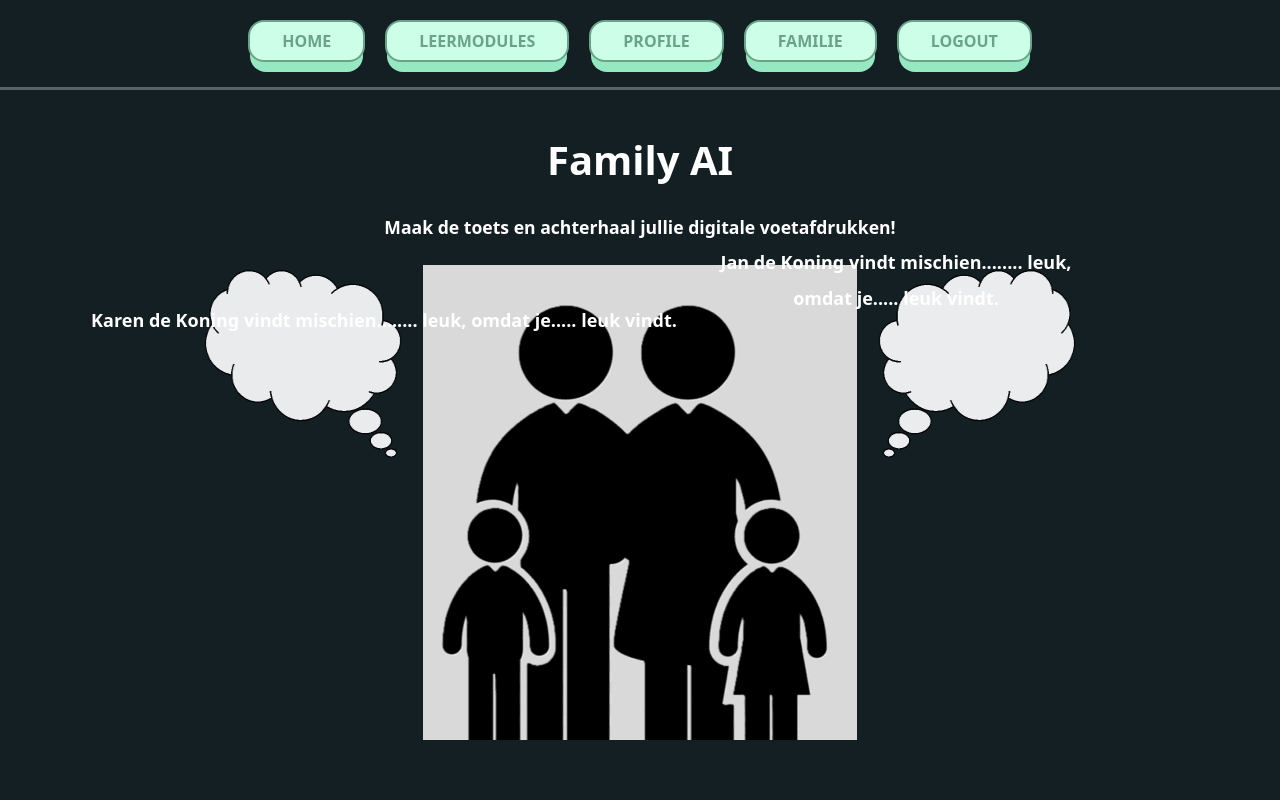
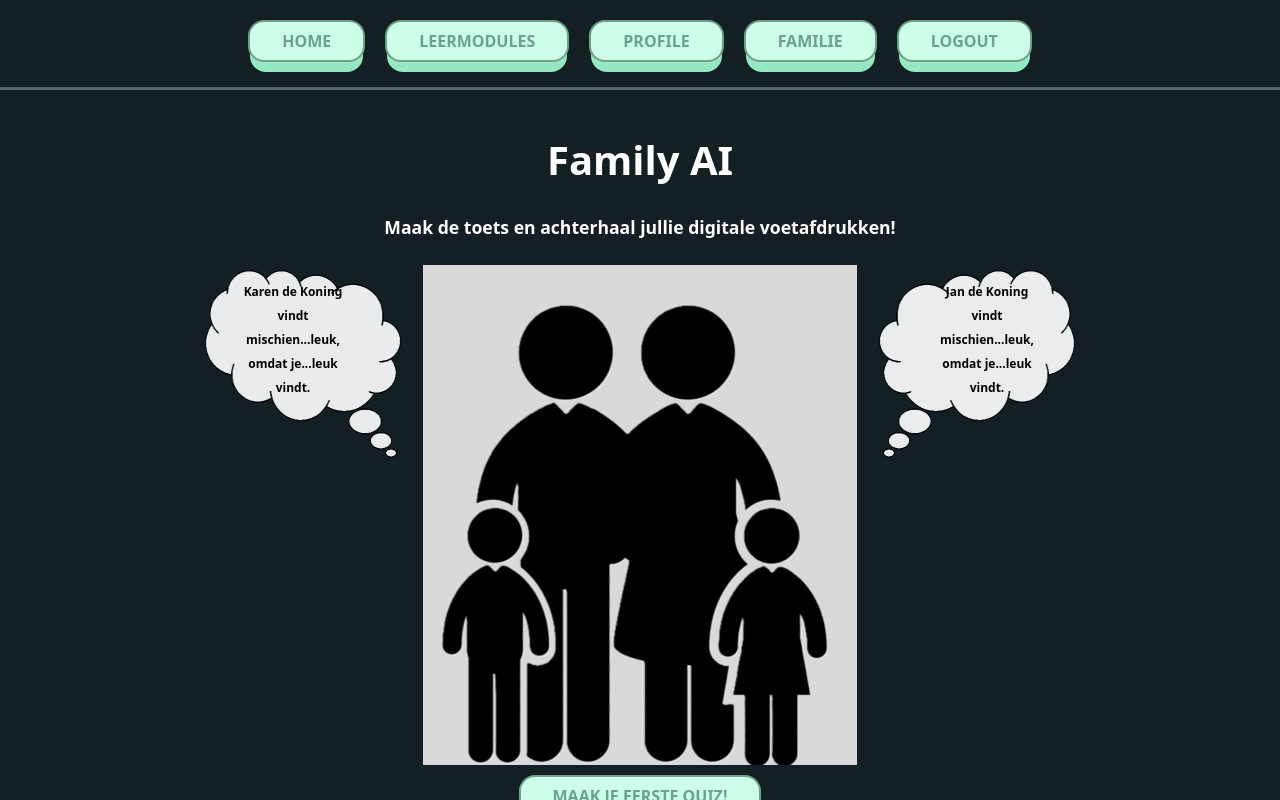
Before and after one commit to BryanBooij/TLE-3, a React (Vite) app: page /Home in a window 1280 px wide. Built offline with nearby package versions, Linux system fonts and the light colour scheme; sample sign-in values are in the browser's storage; a web font is replaced by a local one.

Commit message:
fixed new home page

```diff
--- a/src/Home.css
+++ b/src/Home.css
@@ -31,22 +31,24 @@
 
 .cloud-text-left {
     position: absolute;
-    top: 40%;
-    left: 30%;
+    top: 15%;
+    left: 45%;
     transform: translate(-50%, -50%);
-    font-size: 18px;
+    font-size: 12px;
     font-weight: bold;
     text-align: center;
+    color: black;
 }
 
 .cloud-text-right{
     position: absolute;
-    top: 35%;
-    left: 70%;
+    top: 15%;
+    left: 55%;
     transform: translate(-50%, -50%);
-    font-size: 18px;
+    font-size: 12px;
     font-weight: bold;
     text-align: center;
+    color: black;
 }
 
 .home-container h1{
--- a/src/Home.jsx
+++ b/src/Home.jsx
@@ -17,13 +17,17 @@ function Home(){
                 <h1>Family AI</h1>
                 <p>Maak de toets en achterhaal jullie digitale voetafdrukken!</p>
                 <div className="home-images">
-                    <img src="../public/cloud.png" alt="cloud" className="cloud" width="200" height="200"/>
-                    <span className="cloud-text-left">Karen de Koning vindt mischien........ leuk, omdat je..... leuk vindt.</span>
-                    <img src="../public/family-ai.png" alt="Family AI" className="home-image" width="434" height="500"/>
-                    <img src="../public/cloud2.png" alt="cloud" className="cloud" width="200" height="200"/>
-                    <span className="cloud-text-right">Jan de Koning vindt mischien........ leuk, omdat je..... leuk vindt.</span>
+                    <div className="cloud-container">
+                        <img src="/cloud.png" alt="cloud" className="cloud"/>
+                        <span className="cloud-text-left">Karen de Koning vindt mischien...leuk, omdat je...leuk vindt.</span>
+                    </div>
+                    <img src="/family-ai.png" alt="Family AI" className="home-image" width="434" height="500"/>
+                    <div className="cloud-container">
+                        <img src="/cloud2.png" alt="cloud" className="cloud"/>
+                        <span className="cloud-text-right">Jan de Koning vindt mischien...leuk, omdat je...leuk vindt.</span>
+                    </div>
                 </div>
-                <BigButton alt="BigButton" label="Maak de toets!" onClick={() => navigate("/quiz")}/>
+                <BigButton alt="BigButton" label="Maak je eerste quiz!" onClick={() => navigate("/quiz")}/>
             </div>
         </>
     )
--- a/src/layout/Layout.css
+++ b/src/layout/Layout.css
@@ -14,7 +14,6 @@
 .layout-container {
     display: flex;
     flex-direction: column;
-    height: 100vh;
     width: 100vw;
     overflow: hidden;
 }
@@ -54,14 +53,3 @@
     align-items: flex-start;
     overflow-y: auto;
 }
-
-.layout-footer {
-    flex: 0 0 10%;
-    text-align: center;
-    border-top: 3px solid var(--light-grey);
-    display: flex;
-    align-items: center;
-    justify-content: center;
-    background-color: var(--dark-grey);
-    color: var(--white);
-}
--- a/src/layout/Layout.jsx
+++ b/src/layout/Layout.jsx
@@ -31,9 +31,6 @@ function Layout() {
             <main className="layout-main">
                 <Outlet />
             </main>
-            {/*<footer className="layout-footer">*/}
-            {/*    <ButtonMain alt="Footer" label="Footer" onClick={() => navigate("/Home")} />*/}
-            {/*</footer>*/}
         </div>
     );
 }
```
